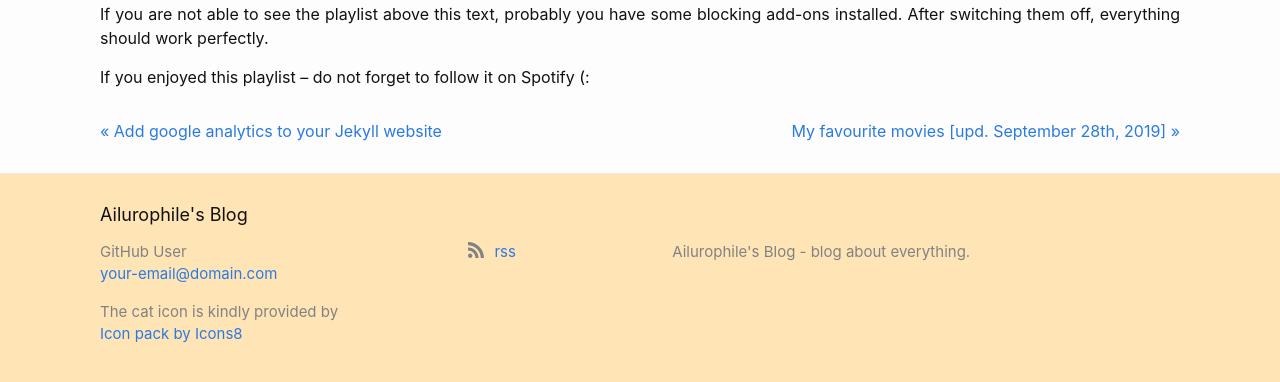
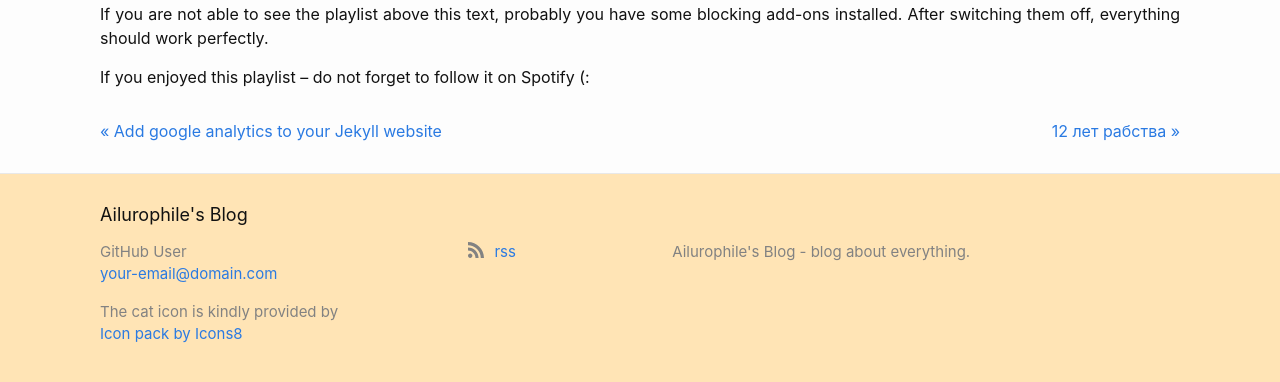
Before and after one commit to dovletov/dovletov.github.io, a Jekyll site: the page built from _posts/2018-09-12-best-motivational-music-for-sport.md, in a window 1280 px wide, cut to the strip 664-1070 px from the top of the page. Shown: the top 382 px of the strip. Built offline with Jekyll 4.4.1, drawn with Linux system fonts in a browser that asks for light colours; comment, search, counter and statistics services are not loaded; part of the change alters nothing that is shown.

```diff
--- a/_posts/2019-01-02-12-let-rabstva.md
+++ b/_posts/2019-01-02-12-let-rabstva.md
@@ -7,7 +7,7 @@ categories:
 - Story of my life
 comments: true
 mathjax: true
-published: false
+published: true
 ---
 
 Я уверен почти на все сто процентов, что моему дорогому читателю знакомо слово "виза".
@@ -17,7 +17,7 @@ published: false
 <!--more-->
 
 Мне было тринадцать, когда родители отправили меня учиться в Казахстан, а именно в город Алматы.
-Первые четыре года я провёл в школе-интернате, а затем еще четыре года потратил на учёбу в ~~любимом~~ университете.
+Первые четыре года я провёл в школе-интернате, а затем еще четыре года потратил на учёбу в [~~любимом~~ университете](/2019/03/10/my-lovely-university).
 В ближайшем будущем об этом появятся отдельные посты.
 Время бежало как песок сквозь пальцы, а каждый последующий год проносился с еще большей скоростью.
 Одновременно с этим в моей голове возникали вопросы:
```
